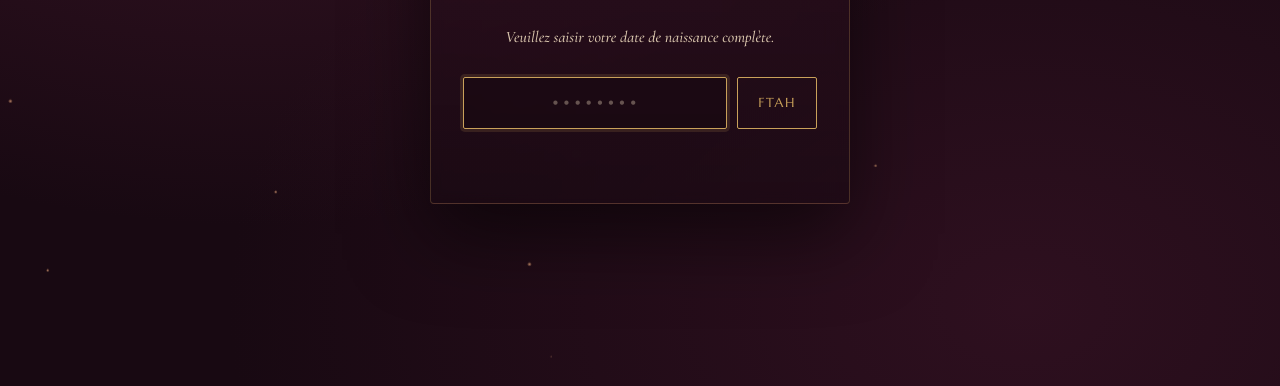
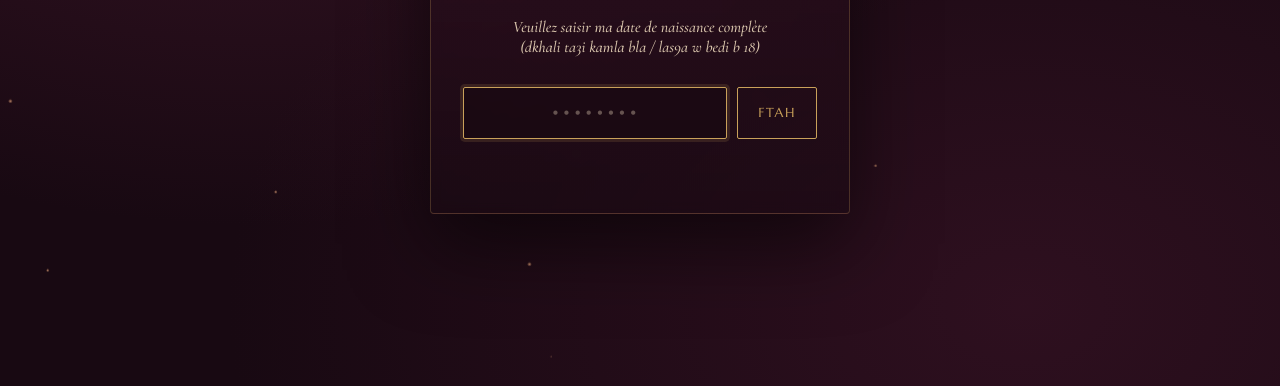
Before and after one commit to Dzaircode/new, a plain HTML site: page index.html in a window 1280 px wide. Shown: the part 414-800 px from the top of the page. Drawn offline with nearby package versions, Linux system fonts and the light colour scheme.

Commit message:
change code

```diff
--- a/index.html
+++ b/index.html
@@ -345,7 +345,8 @@
     <div class="eyebrow">Sirr Mahfouz</div>
     <h1>Rah 3andi haja lik</h1>
     <p class="sub">dkhol l password bach tchouf</p>
-    <p class="sub">Veuillez saisir votre date de naissance complète.</p>
+    <p class="sub">Veuillez saisir ma date de naissance complète <br>
+        (dkhali ta3i kamla bla / las9a w bedi b 18)</p>
 
     <div class="pw-row">
       <input type="password" id="pw" placeholder="••••••••" inputmode="numeric" maxlength="20" autocomplete="off">
```
